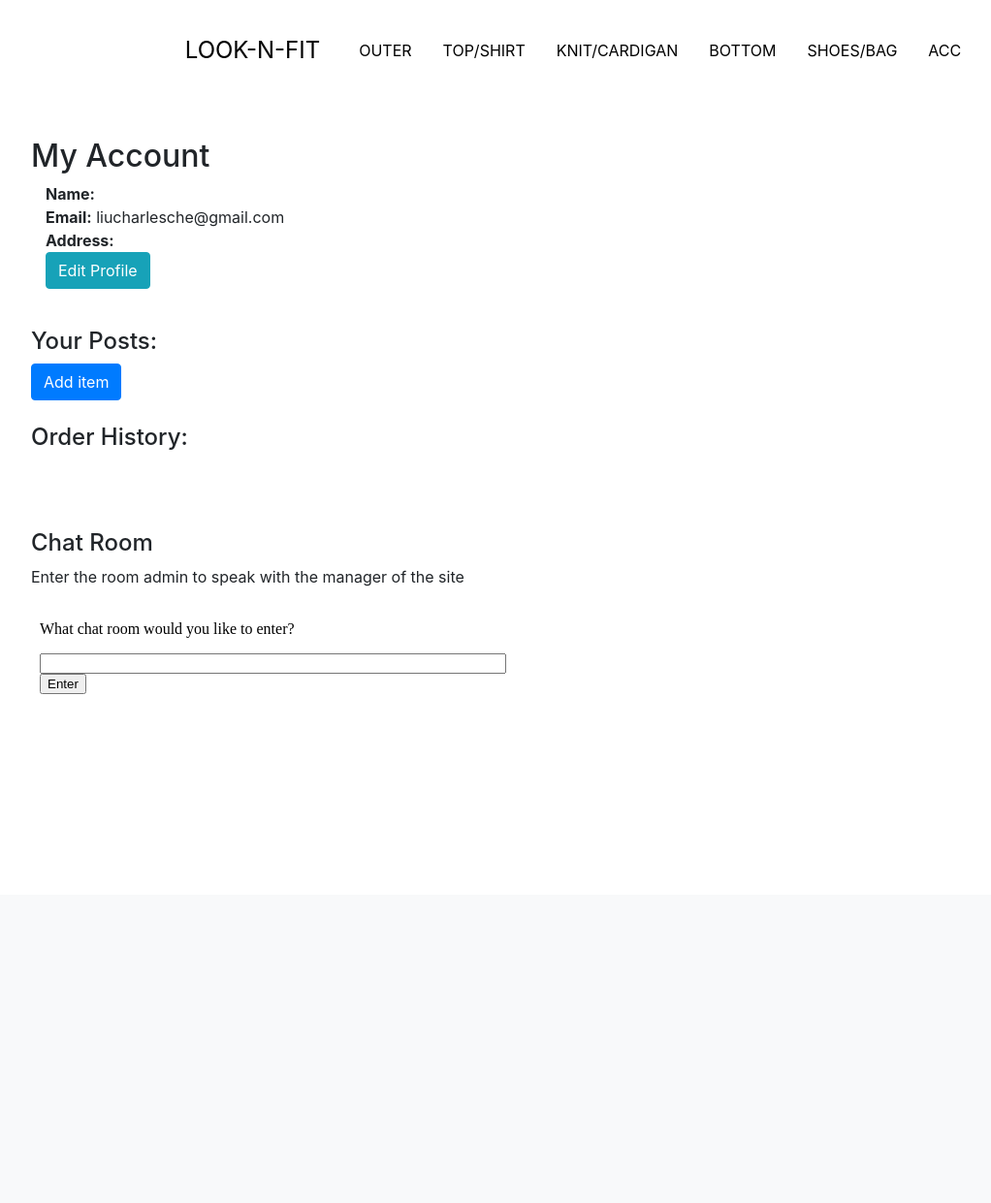
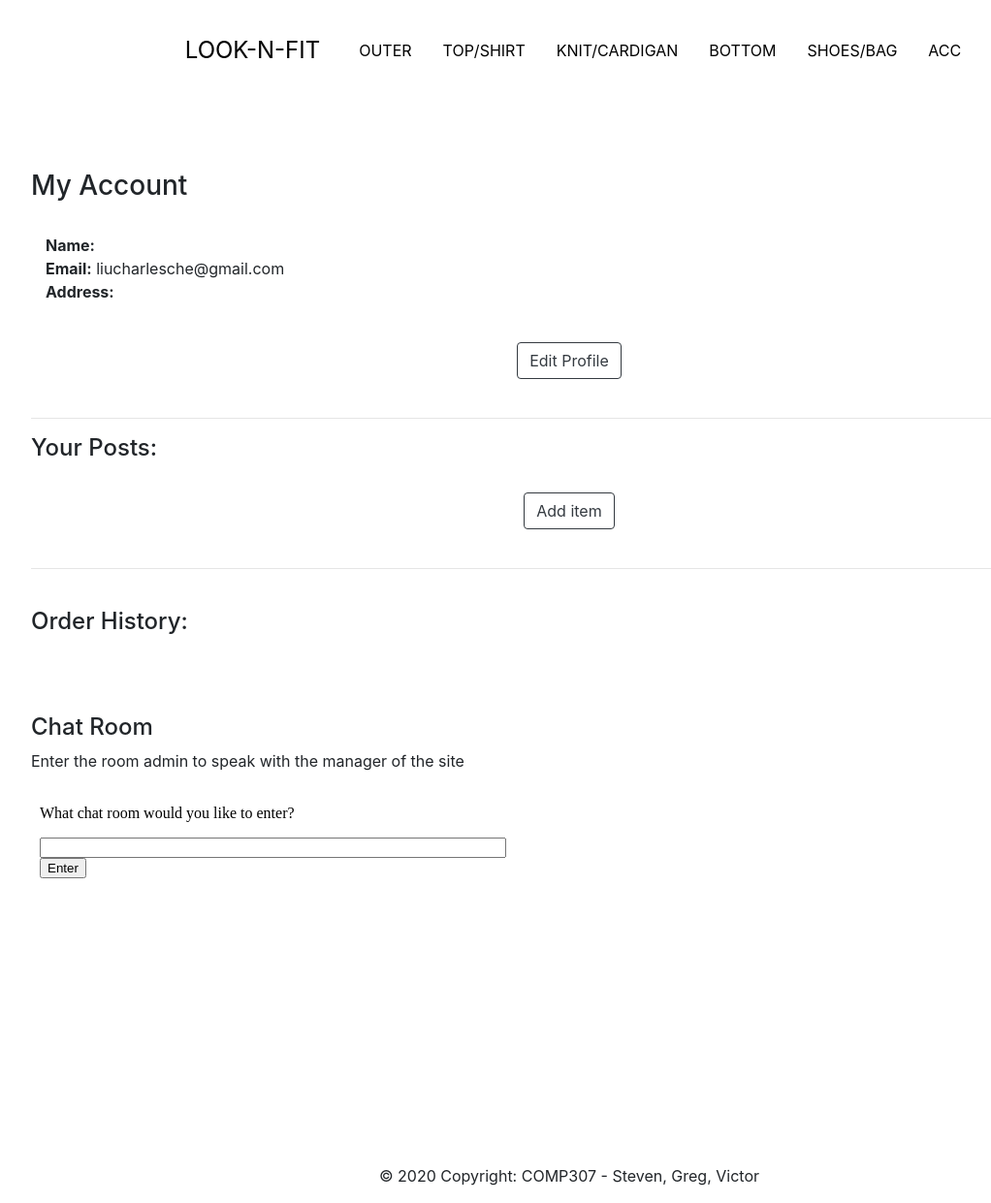
Before and after one commit to seungw0n/project_COMP307, a Django app: page /myspace/ in a window 1280 px wide. Shown: the part 30-1271 px from the top of the page at 97% size, without its empty margins (53-1075 px from the left). Before the commit the page ends 746 px from the top, so only its background shows below. Run offline with Django 3.2, Linux system fonts and the light colour scheme; a user stored in the database is signed in; data comes from the database, SQL or seed files in the repository; both versions use the stored data as it was after the commit; some libraries are stand-ins or nearby versions.

Commit message:
Unified layouts - buttons, etc.

```diff
--- a/static/css/navbar.css
+++ b/static/css/navbar.css
@@ -5,7 +5,9 @@
 }
 
 body{
-    background-color: white
+    display: flex;
+    flex-direction: column;
+    background-color: white;
 }
 
 a {
@@ -13,11 +15,13 @@
 }
 ul { list-style: none; }
 
-footer {
-    position: absolute;
-    bottom: 0;
-    width: 100%;
-}
+/* footer {
+    color: #707070;
+    height: 2em;
+    position: static;
+    font-size: small;
+    width:100%;
+} */
 .bottomNavBar {
     justify-content: center;
     align-items: center;
@@ -64,3 +68,4 @@
     align-items: flex-end;
     text-decoration: none;
     font-size: 1.5em;
+}
--- a/templates/base.html
+++ b/templates/base.html
@@ -92,12 +92,13 @@
         </ul>
     </div>
 
+    <hr>
     <br><br>
     <div class="container">
         {% block content %}
         {% endblock %}
     </div>
-    <!-- {% include 'includes/footer.html' %} -->
+    {% include 'includes/footer.html' %}
     {% endblock body %}
 
     <script src="{% static 'js/jquery-3.3.1.min.js' %}"></script>
--- a/templates/contactus.html
+++ b/templates/contactus.html
@@ -7,7 +7,9 @@
     <!-- {{ form.as_p }} -->
     {% include 'includes/form.html' %}
     <div class="form-signup">
-      <button type="submit" class ="btn btn-primary">Send</button>
+    <div class="col text-center">
+      <button type="submit" class ="btn-outline-dark btn">Send</button>
+    </div>
     </div>
 </form>
 {% endblock content %}
--- a/templates/includes/footer.html
+++ b/templates/includes/footer.html
@@ -1,8 +1,4 @@
-<footer>
-    <br><br><br><br><br>
-    <div id="bottomNavBar">
-        <ul class="bottomNavBar-ul">
-            <li class="bottomNavBar-li">© 2009 COMP307 - Steven, Greg, Victor</li>
-        </ul>
+<footer class="page-footer font-small black pt-5">
+    <div class="footer-copytight text-center py-3"><br>© 2020 Copyright: COMP307 - Steven, Greg, Victor
     </div>
 </footer>
--- a/templates/myspace.html
+++ b/templates/myspace.html
@@ -1,13 +1,18 @@
 {% extends 'base.html' %}
 
 {% block content %}
-<h2>My Account</h2>
+<h3>My Account</h3>
 <p style="margin-left:15px;">
+    <br>
     <strong>Name:</strong> {{ user.first_name }} {{ user.last_name }}<br>
     <strong>Email:</strong> {{ user.email }}<br>
-    <strong>Address:</strong> {{ user.profile.address }}<br>
-    <a href="{% url 'editProfile' %}"><input type="button" value="Edit Profile" class="btn btn-info" /></a>
-</p><br>
+    <strong>Address:</strong> {{ user.profile.address }}<br><br>
+</p>
+<div class="col text-center">
+    <a href="{% url 'editProfile' %}"><input type="button" value="Edit Profile" class="btn-outline-dark btn" /></a>
+</div>
+<br>
+<hr>
 <h4>Your Posts:</h4>
 <div class="all-products">
     <div class="card-deck">
@@ -39,9 +44,12 @@
     </div>
 </div>
 
-
-<a href="{% url 'addItem' %}"><input type="button" value="Add item" class="btn btn-primary" /></a>
 <br>
+<div class="col text-center">
+<a href="{% url 'addItem' %}"><input type="button" value="Add item" class="btn-outline-dark btn" /></a>
+</div>
+<br>
+<hr>
 <br>
 <h4>Order History:</h4><br>
 {% for order in order_history %}
@@ -76,8 +84,8 @@
             <span style="float:right;"><strong>Total: CDN ${{ order.get_total_price }}</strong></span>
         </div>
     </div>
+    <br>
     <hr>
-    <br>
 {% endfor %}
 <br><br>
 <h4>Chat Room</h4>
```
Also changed, not shown: templates/addItem.html (+4 -3 lines), templates/editProfile.html (+10 -5 lines), templates/login.html (+7 -2 lines), templates/signup.html (+7 -2 lines), db.sqlite3.
